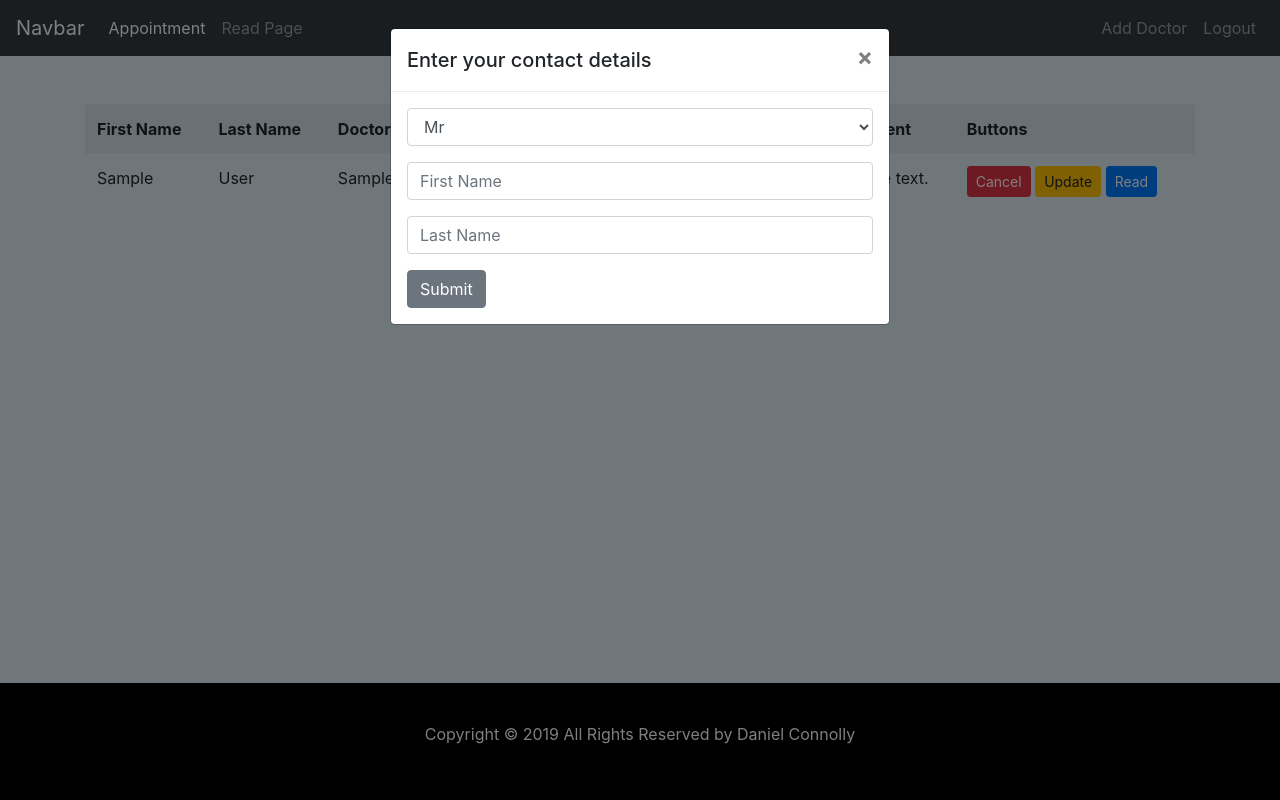
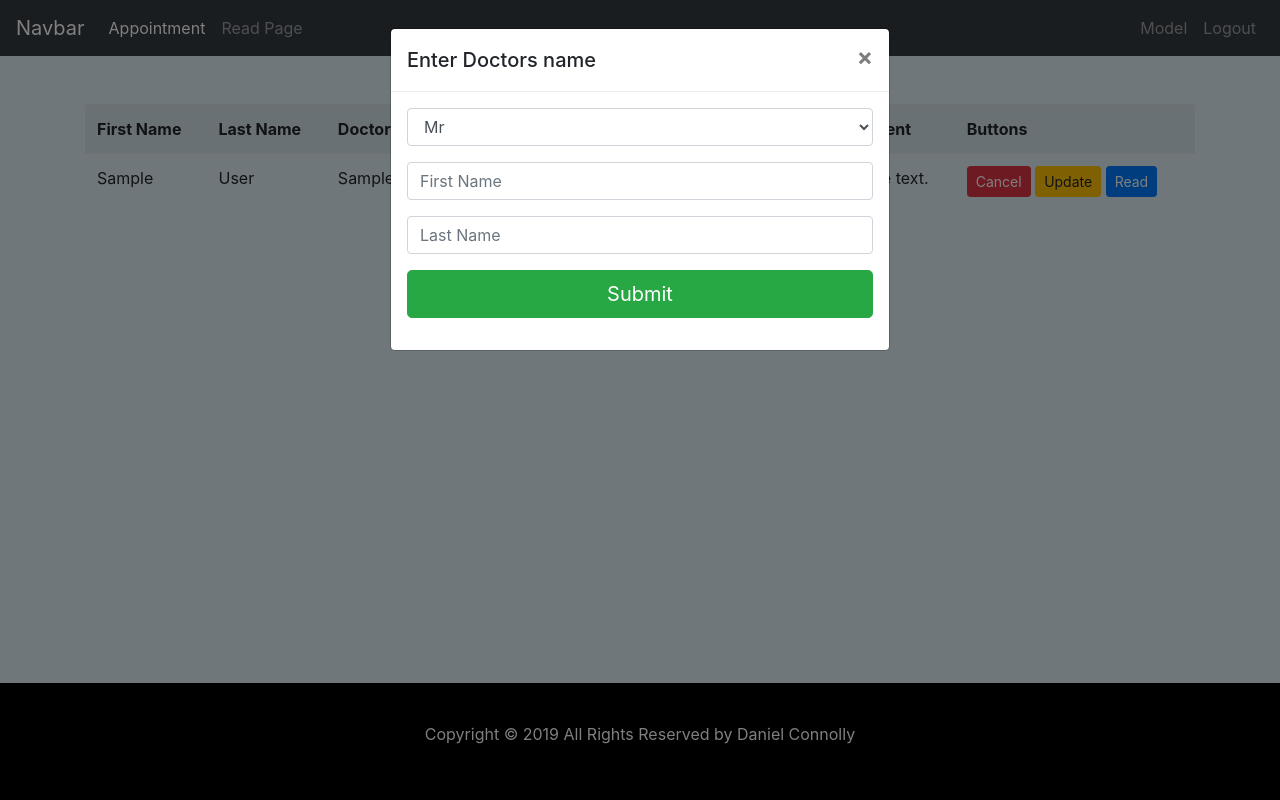
Before and after one commit to danconnolly76/appointment-booking-system, a PHP site: page /read.php in a window 1280 px wide, after a click on "Model". Run offline with PHP 8.4, Linux system fonts and the light colour scheme; the visitor is signed in with stand-in values (Sample User, id 1); tables that the repository leaves empty or names only in its code hold one stand-in row (values such as "Sample post").

Commit message:
Added doctor function

```diff
--- a/models/appointment-model.php
+++ b/models/appointment-model.php
@@ -6,16 +6,19 @@ class Appointment {
   */
 public static function createAppointment($first_name, $last_name, $doctor, $date, $time, $comment)
 {
-    $sqlQuery = 'INSERT INTO appointments (first_name, last_name, doctor, date, time, comment) VALUES (:first_name, :last_name, :doctor, :date, :time, :comment)';
-    $stmt = Connection::getConnection()->prepare($sqlQuery);
-    $stmt->bindValue(':first_name', $first_name);
-    $stmt->bindValue(':last_name', $last_name);
-	$stmt->bindValue(':doctor', $doctor);
-	$stmt->bindValue(':date', $date);
-	$stmt->bindValue(':time', $time);
-	$stmt->bindValue(':comment', $comment);
-    $rows = $stmt->execute();
-	//Connection::closeConnection($conn);
+    $conn = Connection::getConnection();
+    $sqlQuery = 'INSERT INTO appointments (first_name, last_name, doctor, date, time, comment) VALUES (?, ?, ?, ?, ?, ?)';
+    $conn->setAttribute( PDO::ATTR_ERRMODE, PDO::ERRMODE_WARNING );
+    $stmt=$conn->prepare($sqlQuery);
+    $stmt->bindParam(1, $first_name);
+    $stmt->bindParam(2, $last_name);
+	$stmt->bindParam(3, $doctor);
+	$stmt->bindParam(4, $date);
+	$stmt->bindParam(5, $time);
+	$stmt->bindParam(6, $comment);
+    $stmt->execute();
+    Connection::closeConnection($conn);
+    return $stmt;
 }
 /*
  * This function retrieves all appoinments from a database and orders them
--- a/models/doctor-model.php
+++ b/models/doctor-model.php
@@ -7,12 +7,28 @@ class Doctor {
    */
    public static function getAllDoctors()
    {
-       $conn = Connection:: getConnection();
+       $conn = Connection::getConnection();
        $sqlQuery = $conn->prepare("SELECT * FROM doctors");
        $sqlQuery->execute();
        $doctors =  $sqlQuery->fetchAll();
        Connection::closeConnection($conn);
 	     return $doctors;
    }
+   /*
+    * This function inserts doctors into a database.
+    */
+    public static function addDoctor($title, $firstname, $lastname)
+    {
+      $conn = Connection::getConnection();
+      $sqlQuery = 'INSERT INTO doctors (title, firstname, lastname) values (:title, :firstname, :lastname)';
+      $conn->setAttribute( PDO::ATTR_ERRMODE, PDO::ERRMODE_WARNING );
+      $stmt=$conn->prepare($sqlQuery);
+      $stmt->bindValue(':title', $title);
+      $stmt->bindValue(':firstname', $firstname);
+      $stmt->bindValue(':lastname', $lastname);
+      $stmt->execute();
+      Connection::closeConnection($conn);
+      return $stmt;
+    }
 }
 ?>
--- a/read.php
+++ b/read.php
@@ -1,6 +1,21 @@
 <?php
 include_once "helpers/auth.php";
 include "models/appointment-model.php";
+include 'models/doctor-model.php';
+$errors = array('emptyboxes'=>'', 'invalid_firstname'=>'', 'invalid_lastname'=>'');
 $apps = Appointment::getAllAppointments();
+if(isset($_POST['doctor']))
+{
+    $title = $_POST['title'];
+    $firstname = $_POST['firstname'];
+    $lastname = $_POST['lastname'];
+    if(empty($title) || empty($firstname) || empty($lastname)){
+        $errors['emptyboxes'] = 'Must fill out all boxes';
+    } else if(!preg_match("/^[a-zA-Z\s]+$/", $firstname)){
+        header('Location: read.php?=invalidFirstName');
+    } else {
+        Doctor::addDoctor($title, $firstname, $lastname);
+    }
+}
 include "views/read-appointment-view.php";
 ?>
--- a/views/includes/footer.php
+++ b/views/includes/footer.php
@@ -6,12 +6,13 @@
         <div class="modal-dialog" role="document">
           <div class="modal-content">
             <div class="modal-header">
-              <h5 class="modal-title" id="exampleModalLabel">Enter your contact details</h5>
+              <h5 class="modal-title" id="exampleModalLabel">Enter Doctors name</h5>
               <button type="button" class="close" data-dismiss="modal" aria-label="Close">
                 <span aria-hidden="true">&times;</span>
               </button>
             </div>
             <div class="modal-body">
+            <div class="error"><?php echo $errors['emptyboxes'] ?></div>
                 <form action="" method="POST" name="registration" id="newModalForm">
                 <div class="form-group">
                       <div class="dropdown">
@@ -24,14 +25,14 @@
                       </div>
                 </div>
                 <div class="form-group">
-                    <input type="text" class="form-control" name="fname" id="fname" placeholder="First Name" required/>
+                    <input type="text" class="form-control" name="firstname" id="firstname" placeholder="First Name"/>
                 </div>
-
                 <div class="form-group">
-                    <input type="text" class="form-control" name="lname" id="lname" placeholder="Last Name" required/>
+                    <input type="text" class="form-control" name="lastname" id="lastname" placeholder="Last Name"/>
                 </div>
-
-                <button type="submit" class="btn btn-secondary">Submit</button>
+                <div class="form-group">
+							   <input type="submit" name="doctor" class="btn btn-lg btn-success btn-block" value="Submit">
+							</div>
                 </form>
             </div>
           </div>
--- a/views/includes/header.php
+++ b/views/includes/header.php
@@ -6,7 +6,6 @@
     <link rel="stylesheet" href="bootstrap/css/bootstrap.min.css">
    <script src="https://ajax.googleapis.com/ajax/libs/jquery/3.3.1/jquery.min.js"></script>
    <script src="bootstrap/js/bootstrap.min.js"></script>
-   <!--<script src="https://ajax.googleapis.com/ajax/libs/jquery/3.5.1/jquery.min.js"></script>-->
    <link rel="stylesheet" type="text/css" href="../../css/main.css">
 <title>PHP Application</title>
 </head>
--- a/views/includes/navbar.php
+++ b/views/includes/navbar.php
@@ -15,7 +15,7 @@
     </ul>
     <ul class="navbar-nav ml-auto">
       <li class="nav-item">
-        <a class="nav-link" href="#" data-toggle="modal" data-target="#footerFormModal">Add Doctor</a>
+        <a class="nav-link" href="#" data-toggle="modal" data-target="#footerFormModal">Model</a>
       </li>
       <li class="nav-item">
         <a class="nav-link" href="logout.php">Logout</a>
```
Also changed, not shown: create.php (+9 -0 lines), doctor.php (added, +13 -0 lines).
